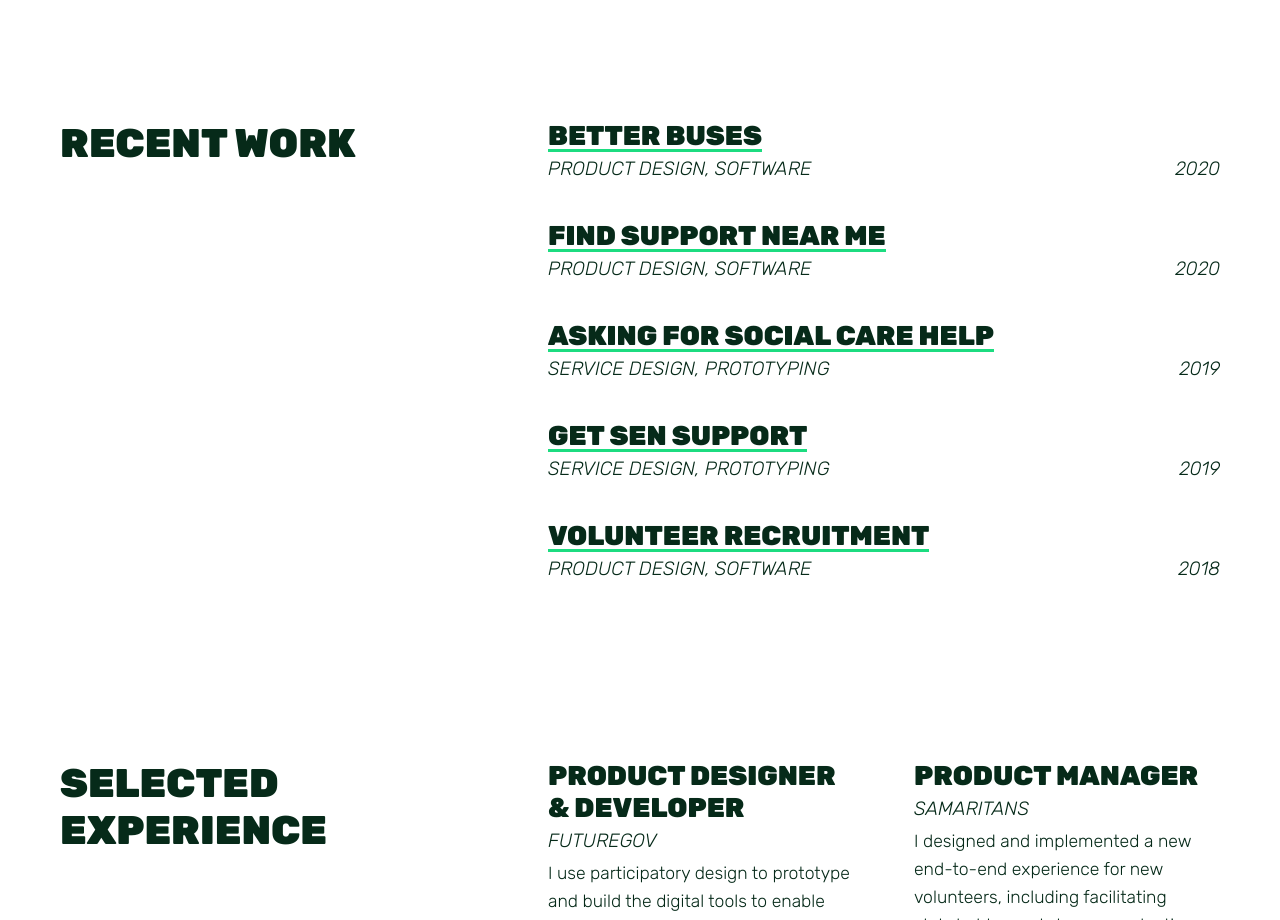
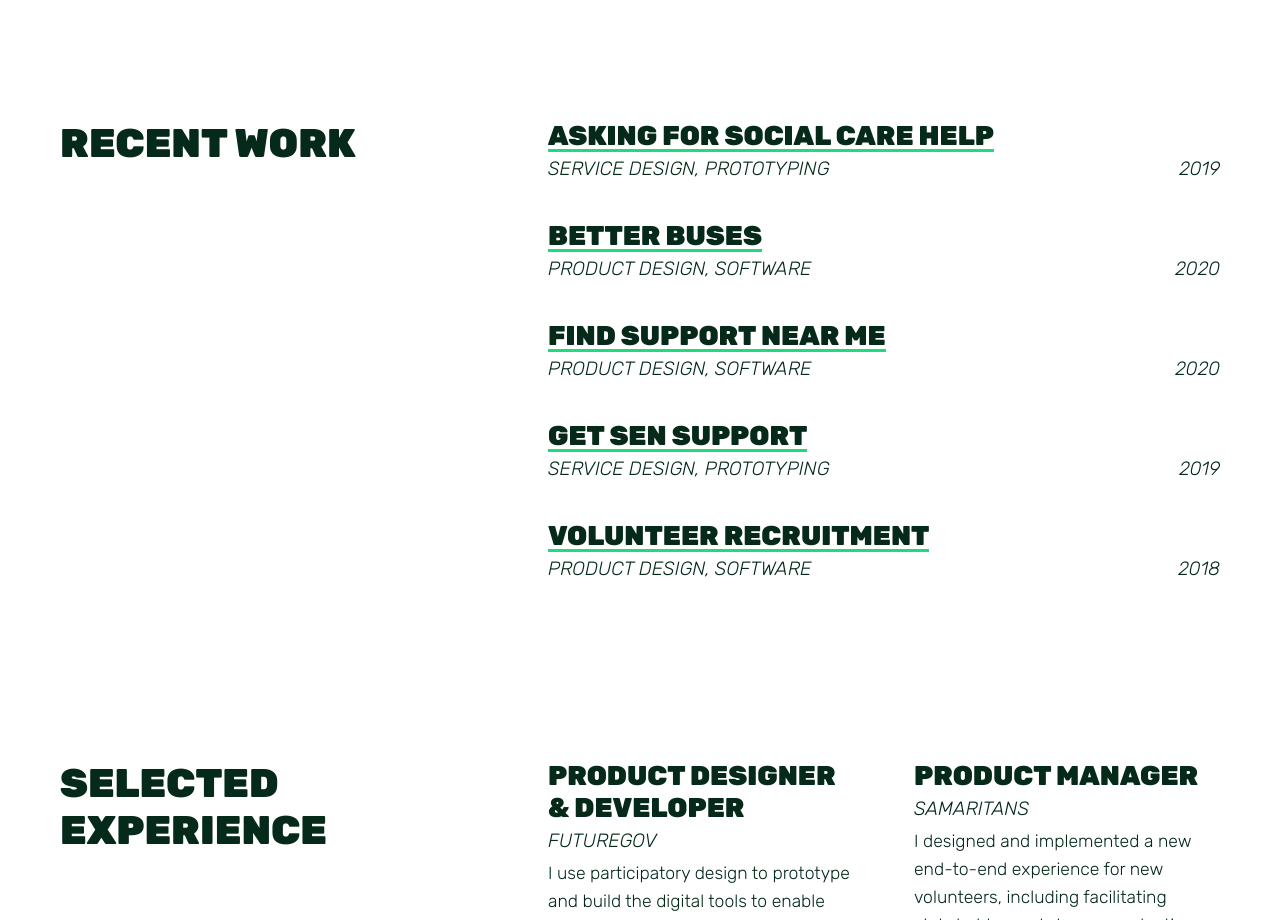
Before and after one commit to jhackett1/jayehackett, a Gatsby site: page / in a window 1280 px wide. Shown: the part 800-1720 px from the top of the page. Built offline with nearby package versions, Linux system fonts and the light colour scheme; Gatsby itself is replaced by a stand-in of ours.

Commit message:
sort alphabetically

```diff
--- a/src/layouts/index.js
+++ b/src/layouts/index.js
@@ -35,7 +35,12 @@ const Layout = ({
                 <StaticQuery
                     query={graphql`
                         query HomeQuery {
-                            allMarkdownRemark {
+                            allMarkdownRemark(
+                                sort: {
+                                  fields: [frontmatter___title]
+                                  order: ASC
+                                }
+                              ) {
                                 edges {
                                     node {
                                         id
```
